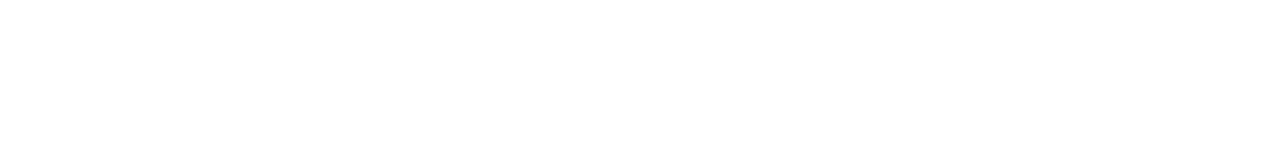
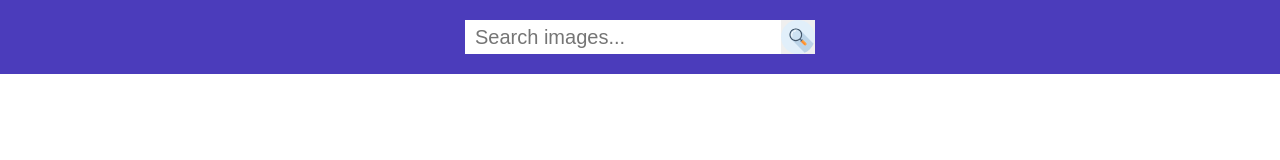
Before and after one commit to DmytroMykolaichuk/goit-js-hw-11, a website: page src/index.html in a window 1280 px wide. Drawn offline with Linux system fonts and the light colour scheme.

Commit message:
html/css

```diff
--- /dev/null
+++ b/src/css/styles.css
@@ -0,0 +1,47 @@
+*{
+    padding: 0;
+    margin: 0;
+    border: none;
+}
+.container{
+    padding:0 20px;
+    max-width: 1600px;
+    margin:0 auto ;
+}
+main {
+    background-color: rgb(75, 60, 187);
+    padding: 20px 0px;
+}
+
+.search-form{
+    position: relative;
+    display: flex;
+    justify-content: center;
+    align-items: center;
+    margin:0 auto;
+    max-width: 350px;
+    width: 100%;
+}
+
+.search-form input{
+    padding: 10px;
+    max-width: 350px;
+    width: 100%;
+    height: 14px;
+    font-size: 20px;
+}
+
+.btn-submit{
+    position: absolute;
+    top: 0;
+    right: 0;
+    padding: 17px;
+    background-image: url('../loupe_78347.svg');
+    transition: transform 250ms linear,border-radius 250ms linear,border 250ms linear;
+
+}
+.btn-submit:hover{
+    transform: scale(1.4);
+    border-radius: 50%;
+    border: 1px black solid;
+}
--- a/src/index.html
+++ b/src/index.html
@@ -4,9 +4,23 @@
     <meta charset="UTF-8">
     <meta http-equiv="X-UA-Compatible" content="IE=edge">
     <meta name="viewport" content="width=device-width, initial-scale=1.0">
+    <link rel="stylesheet" href="./css/styles.css">
     <title>Homework 11</title>
 </head>
 <body>
-
+    <main>
+        <div class='container'>
+            <form class="search-form" id="search-form">
+                <input
+                  type="text"
+                  name="searchQuery"
+                  autocomplete="off"
+                  placeholder="Search images..."
+                />
+                <button type="submit" class="btn-submit"></button>
+              </form>
+        </div >
+    </main>
+    <script src="./index.js"></script>
 </body>
 </html>
```
Also changed, not shown: src/index.js (added), src/loupe_78347.svg (added).
